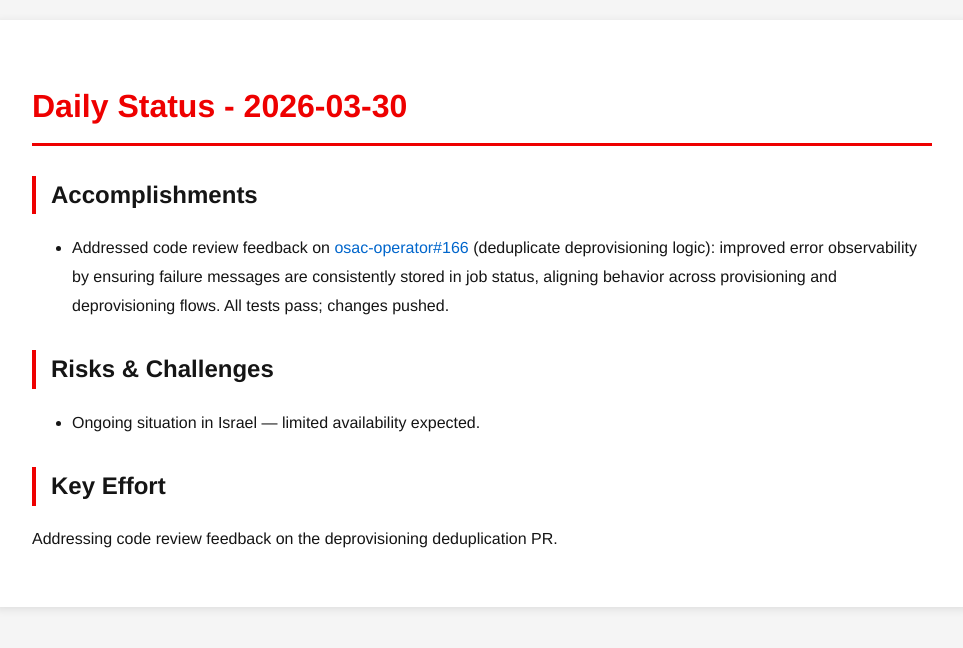
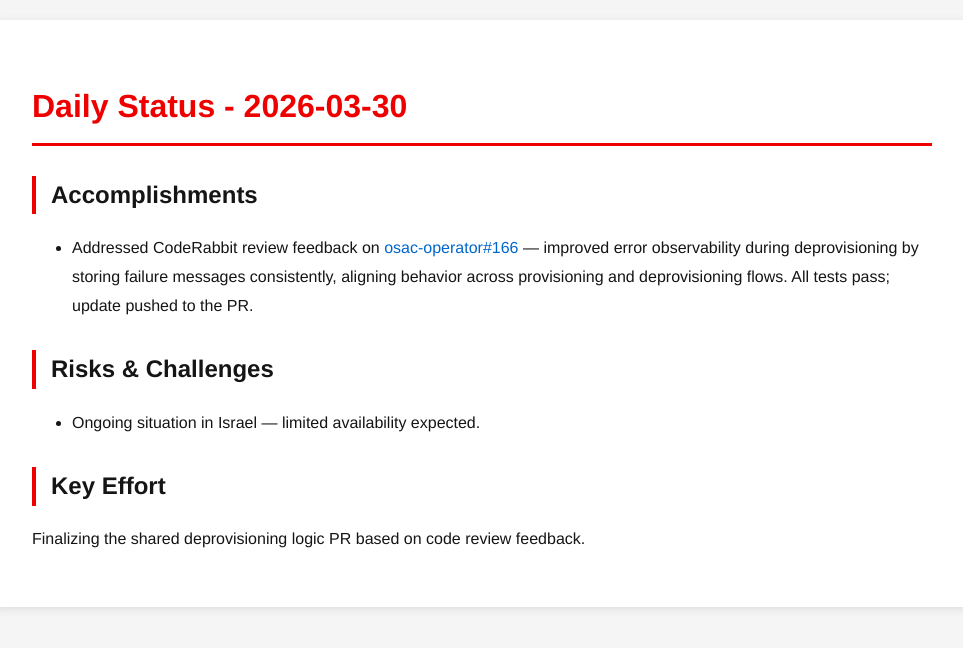
Before and after one commit to tzvatot/daily-status, a Jekyll site: the page built from 2026-03-30.md, in a window 1280 px wide. Shown: the top 648 px of the page, without its empty margins (158-1121 px from the left). Built offline with Jekyll 4.4.1, drawn with Linux system fonts in a browser that asks for light colours.

Commit message:
Daily status update - 2026-03-30

```diff
--- a/2026-03-30.md
+++ b/2026-03-30.md
@@ -7,10 +7,10 @@ date: 2026-03-30
 # Daily Status - 2026-03-30
 
 ## Accomplishments
-- Addressed code review feedback on [osac-operator#166](https://github.com/osac-project/osac-operator/pull/166) (deduplicate deprovisioning logic): improved error observability by ensuring failure messages are consistently stored in job status, aligning behavior across provisioning and deprovisioning flows. All tests pass; changes pushed.
+- Addressed CodeRabbit review feedback on [osac-operator#166](https://github.com/osac-project/osac-operator/pull/166) — improved error observability during deprovisioning by storing failure messages consistently, aligning behavior across provisioning and deprovisioning flows. All tests pass; update pushed to the PR.
 
 ## Risks & Challenges
 - Ongoing situation in Israel — limited availability expected.
 
 ## Key Effort
-Addressing code review feedback on the deprovisioning deduplication PR.
+Finalizing the shared deprovisioning logic PR based on code review feedback.
```
